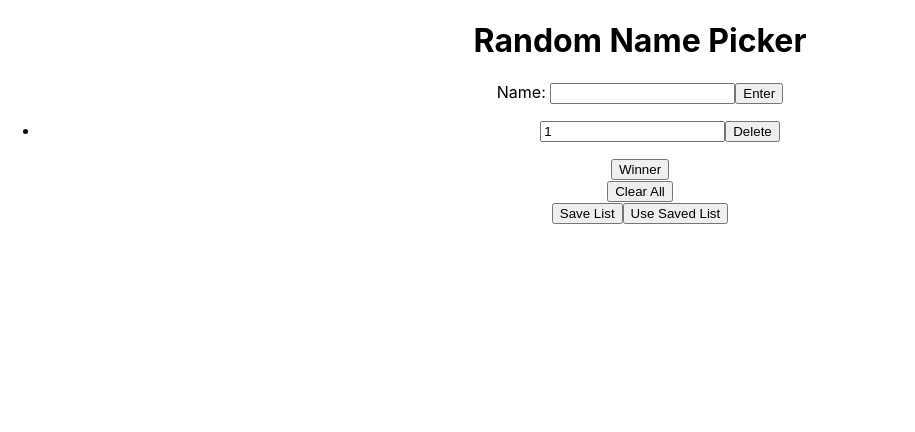
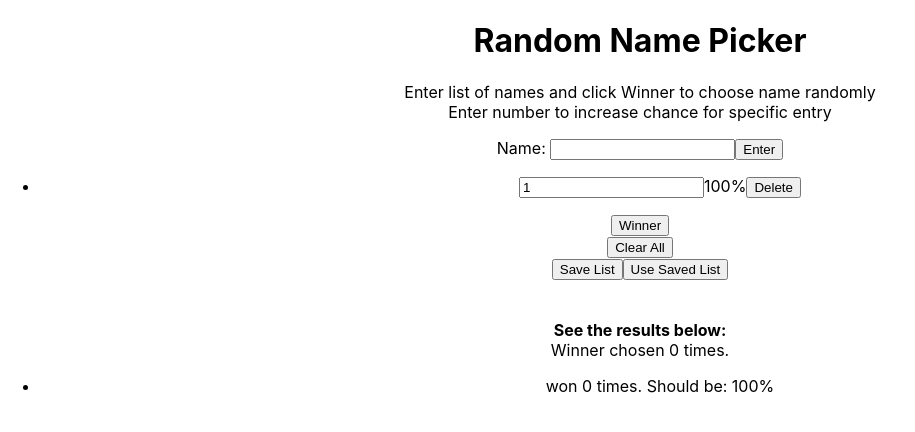
Before and after one commit to cyvender/RandomNamePicker, a React (Create React App) app: page / in a window 1280 px wide. Both pictures are taken after a click on the button "Enter". Shown: the top 432 px of the page, without its empty margins (0-915 px from the left). Built offline with nearby package versions, Linux system fonts and the light colour scheme.

Commit message:
with results

```diff
--- a/src/App.js
+++ b/src/App.js
@@ -3,19 +3,22 @@ import { useState } from "react";
 
 function App() {
   const [name, setName] = useState("");
-  const [weight, setWeight] = useState(1);
+  //const [weight, setWeight] = useState(1);
+
   const [namesList, setNamesList] = useState([]);
   const [winner, setWinner] = useState("");
   const [clicked, setClicked] = useState(false);
   const [savedList, setSavedList] = useState([]);
   const [noContestants, setNoContestants] = useState("");
+  const [clickedCount, setClickedCount] = useState(0);
 
   const handleInput = (e) => {
     e.preventDefault();
 
     const data = {
       name: name,
-      weight: weight,
+      weight: 1,
+      winCount: 0,
     };
     setNamesList([...namesList, data]);
     setName("");
@@ -33,6 +36,7 @@ function App() {
       setClicked(false);
     } else {
       setClicked(true);
+      setClickedCount(clickedCount + 1);
     }
 
     setNoContestants("Sorry, no contestants");
@@ -43,12 +47,14 @@ function App() {
       cumulativeWeights[i] =
         namesList[i].weight + (cumulativeWeights[i - 1] || 0);
     }
-    console.log("cumulativeWeights: " + cumulativeWeights);
+    //console.log("cumulativeWeights: " + cumulativeWeights);
 
     const maxCumulativeWeight = cumulativeWeights[cumulativeWeights.length - 1];
-    console.log("maxCumulativeWeights: " + maxCumulativeWeight);
+    // console.log(
+    //   "maxCumulativeWeights from handleWinner: " + maxCumulativeWeight
+    // );
     const winningNumber = Math.random() * maxCumulativeWeight;
-    console.log("winningNumber: " + winningNumber);
+    //console.log("winningNumber: " + winningNumber);
     for (
       let namesListIndex = 0;
       namesListIndex < namesList.length;
@@ -56,17 +62,18 @@ function App() {
     ) {
       if (cumulativeWeights[namesListIndex] >= winningNumber) {
         setWinner(namesList[namesListIndex].name);
+        namesList[namesListIndex].winCount += 1;
         return;
       }
     }
   };
 
   console.log(namesList);
-  console.log("winner " + winner);
-  // console.log("names list is " + namesList.map((name) => name.name));
+  //console.log("winner " + winner);
+  //console.log("names list is " + namesList.map((name) => name.name));
   // console.log(randomNumbers);
-  console.log(clicked);
-  console.log("saved list is " + savedList.map((name) => name.name));
+  //console.log(clicked);
+  //console.log("saved list is " + savedList.map((name) => name.name));
 
   const handleSaveList = () => {
     setSavedList((prevList) => {
@@ -87,19 +94,43 @@ function App() {
     });
     setClicked(false);
     setNoContestants("");
+    setClickedCount(0);
   };
+
+  //needs to be outside handlWeight so it includes the weight input that triggers the onChange
+  const cumulativeWeights = [];
+  for (let i = 0; i < namesList.length; i += 1) {
+    cumulativeWeights[i] =
+      namesList[i].weight + (cumulativeWeights[i - 1] || 0);
+  }
+  const maxCumulativeWeight = cumulativeWeights[cumulativeWeights.length - 1];
+  //console.log("maxCumulativeWeight global: " + maxCumulativeWeight);
+
+  const chances = [];
+  for (let i = 0; i < namesList.length; i += 1) {
+    chances[i] =
+      Math.round((100 / maxCumulativeWeight) * namesList[i].weight * 10) / 10;
+  }
+  //console.log("chances: " + chances);
+
   const handleWeight = (e, index) => {
     const { value } = e.target;
     const newWeight = parseFloat(value);
+
     setNamesList((prevData) => {
       return prevData.map((item, i) =>
         i === index ? { ...item, weight: newWeight } : item
       );
     });
   };
+
   return (
     <div className="App">
       <h1>Random Name Picker</h1>
+      <p>
+        Enter list of names and click Winner to choose name randomly <br></br>
+        Enter number to increase chance for specific entry
+      </p>
       Name:<> </>
       <input
         value={name}
@@ -117,6 +148,7 @@ function App() {
               value={item.weight}
               onChange={(e) => handleWeight(e, index)}
             />
+            {chances[index]}%
             <button onClick={(e) => handleDelete(index, e)}>Delete</button>
           </li>
         ))}
@@ -134,6 +166,25 @@ function App() {
       <br></br>
       <button onClick={handleSaveList}>Save List</button>
       <button onClick={handleUseSavedList}>Use Saved List</button>
+      <br></br>
+      <br></br>
+      <br></br>
+      <strong>See the results below:</strong>
+      <br></br>
+      Winner chosen {clickedCount} times.
+      <ul>
+        {namesList.map((item, index) => (
+          <li key={index}>
+            {item.name} won {item.winCount} times.{" "}
+            {clickedCount > 0 && (
+              <>
+                {Math.round((item.winCount / clickedCount) * 100 * 10) / 10}%.
+              </>
+            )}{" "}
+            Should be: {chances[index]}%
+          </li>
+        ))}
+      </ul>
     </div>
   );
 }
```
Also changed, not shown: 7 other files (tests, documents, lock files or other folders).
